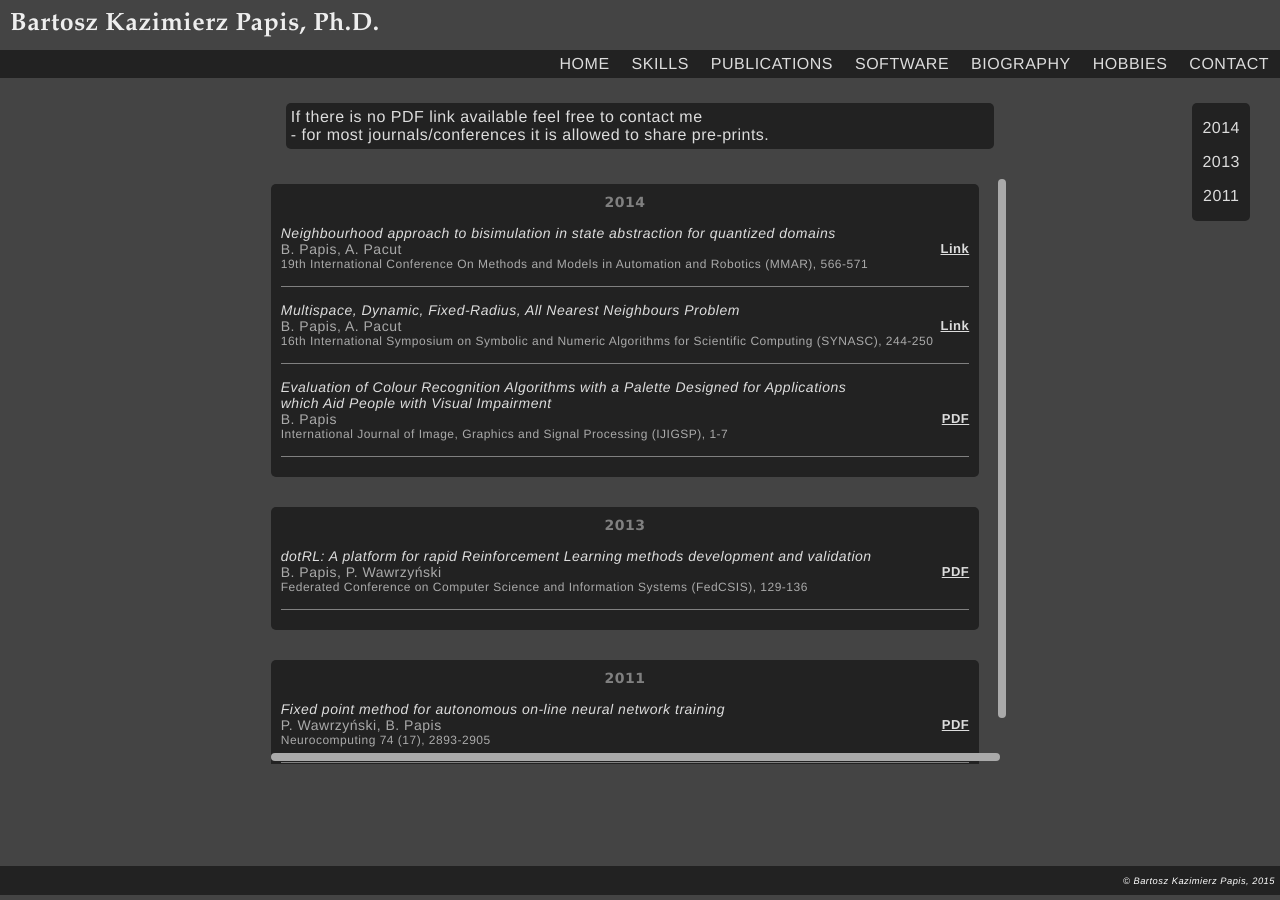
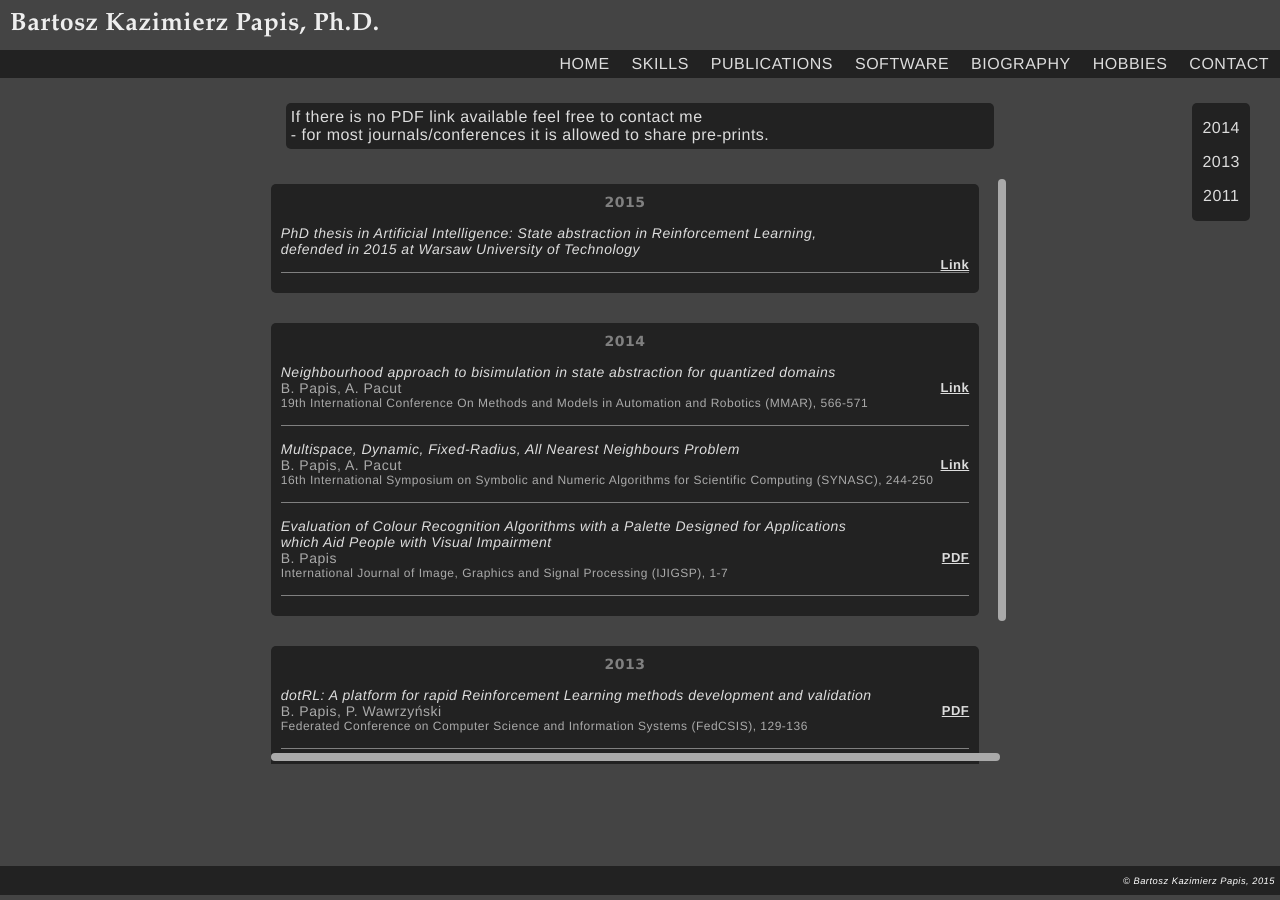
Before and after one commit to bartoszkp/bartoszkp.github.io, a Jekyll site: the page built from publications.html, in a window 1280 px wide. Built offline with Jekyll 4.4.1, drawn with Linux system fonts in a browser that asks for light colours.

Commit message:
Added PhD thesis to research view also

```diff
--- a/publications.html
+++ b/publications.html
@@ -12,6 +12,10 @@ js: initScroll.js;perfect-scrollbar.min.js;flash.js
 </div>
 
 <div id="scroll-container" class="always-visible wrapper" style="padding-right: 40px; height: 65%;">
+<div id="2015" class="block center list wrapped-width">
+  <p>2015</p>
+  {% include publication.html title="PhD thesis in Artificial Intelligence: <i>State abstraction in Reinforcement Learning</i>, <br /> defended in 2015 at Warsaw University of Technology" link="https://repo.pw.edu.pl/info/phd/WUT113e3e486cfe4a4f9971e1d0d5e4db00/State%2Babstraction%2Bin%2Breinforcement%2Blearning?r=affiliation&lang=en" %}
+</div>
 <div id="2014" class="block center list wrapped-width">
   <p>2014</p>
   {% include publication.html title="Neighbourhood approach to bisimulation in state abstraction for quantized domains" authors="B. Papis, A. Pacut" where="19th International Conference On Methods and Models in Automation and Robotics (MMAR), 566-571" link="http://dx.doi.org/10.1109/MMAR.2014.6957416" %}
```
